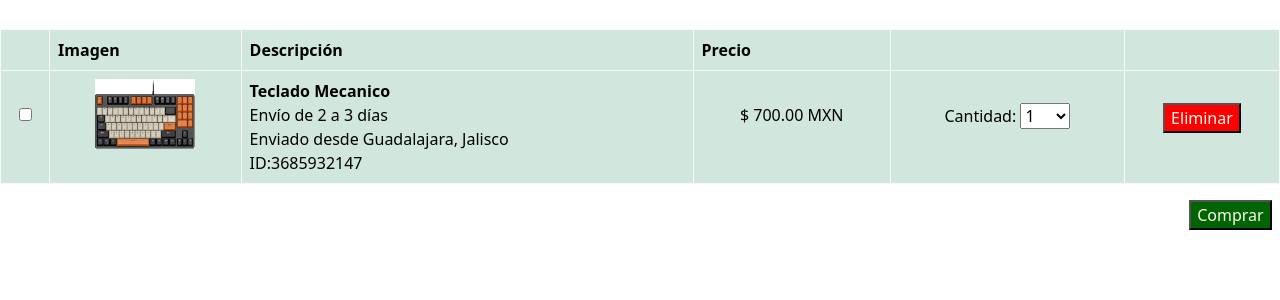
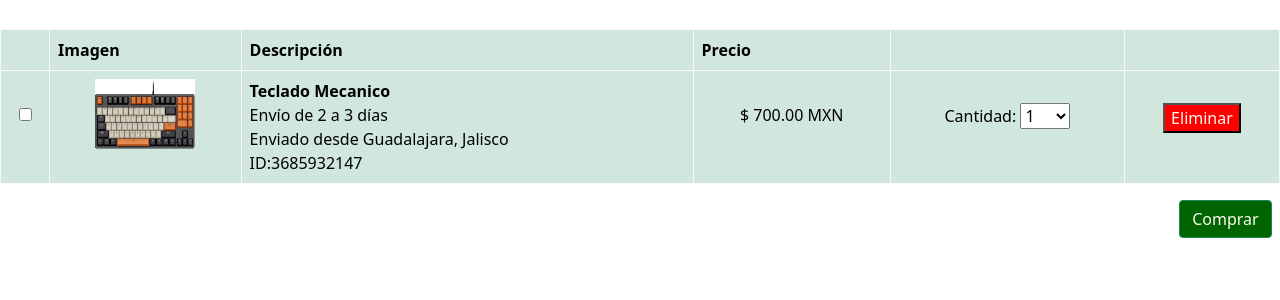
Before and after one commit to JorgeLozornio/Verano_Shopitesz_Eq1, a Flask app: template Aplicacion/templates/Cesta/Cesta.html in a window 1280 px wide. Shown: the part 140-440 px from the top of the page. Run offline with Flask 2, Linux system fonts and the light colour scheme; the template is opened without the code that fills it, so the values that code supplies are empty.

Commit message:
Update Cesta.html

```diff
--- a/Aplicacion/templates/Cesta/Cesta.html
+++ b/Aplicacion/templates/Cesta/Cesta.html
@@ -141,7 +141,7 @@
 
 <footer>
     <p align="right">
-        <button style="background: darkgreen; color: floralwhite;" float-right> Comprar </button>
+        <a class="btn btn-outline-success" type="button" style="background: darkgreen; color: floralwhite;" href="../Pedidos/Compra.html"> Comprar </a>
         &nbsp;
     </p>
 </footer>
```
